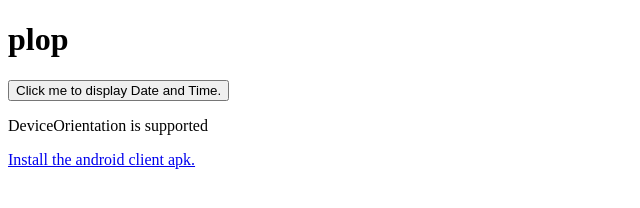
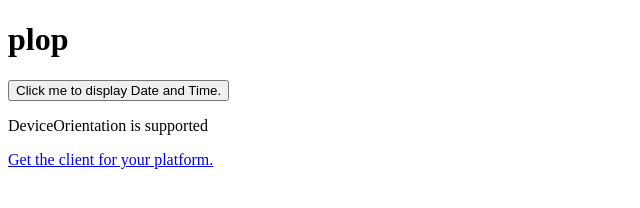
Before and after one commit to ncarrier/carino-packages-web_stew, a plain HTML site: page index.html in a window 1280 px wide. Shown: the full height of the page, 0-640 px from the left. Drawn offline with Linux system fonts and the light colour scheme.

Commit message:
added a luajit cgi script for listing the content of a directory

```diff
--- a/index.html
+++ b/index.html
@@ -11,7 +11,7 @@
 
     <p id="demo"></p>
 
-    <p><a href="/clients/CarinoSteeringWheel.apk">Install the android client apk.</a></p>
+    <p><a href="/clients/">Get the client for your platform.</a></p>
     <script type="text/javascript">
       if (window.DeviceOrientationEvent) {
         document.getElementById('demo').innerHTML = "DeviceOrientation is supported";
```
Also changed, not shown: 1 other file.
